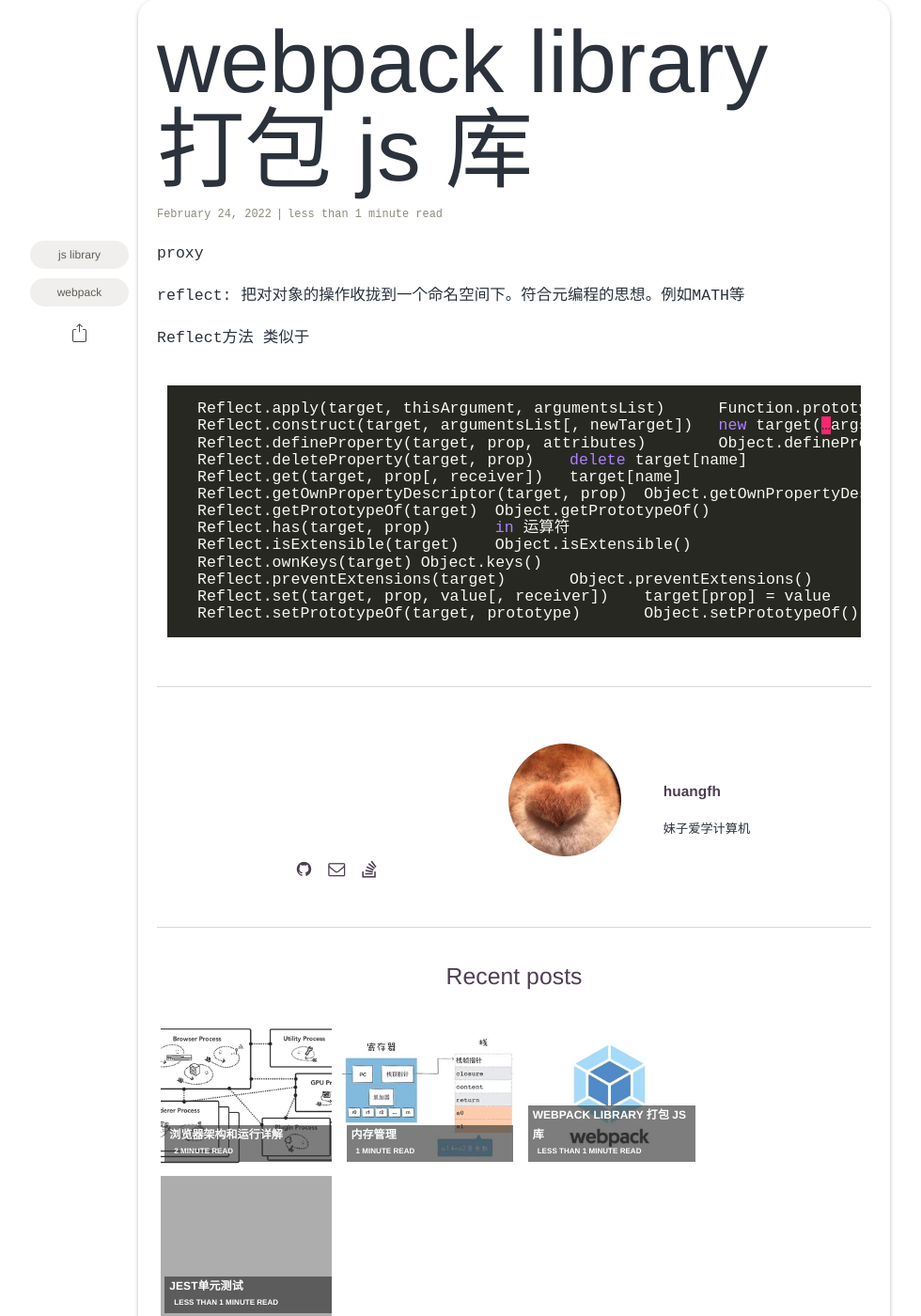
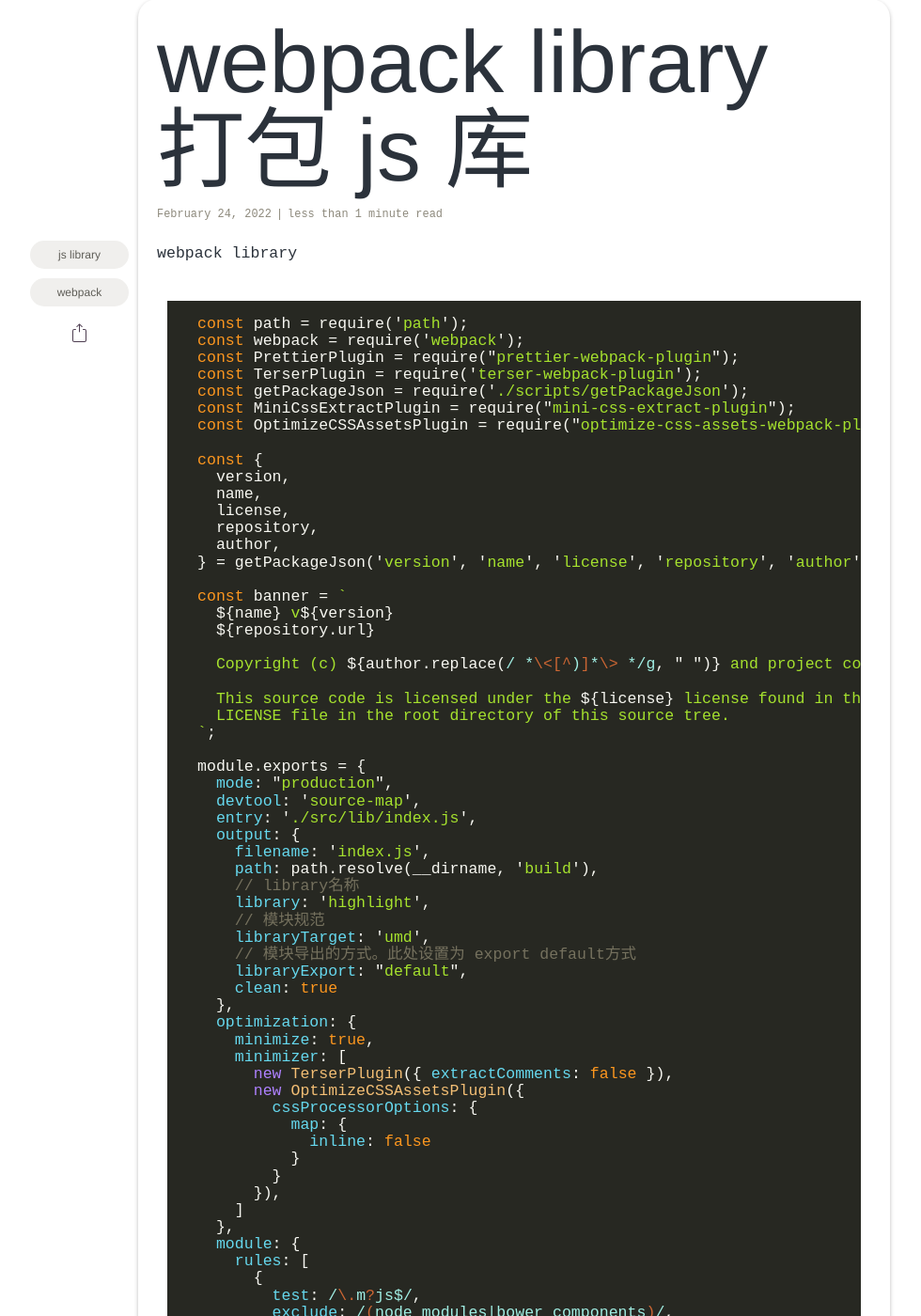
Before and after one commit to huangfh/huangfh.github.io, a Jekyll site: the page built from _posts/2022-03-23-how to build a js library with webpack.md, in a window 1280 px wide and 1400 px high, scrolled down 435 px. Shown: the whole window at 94% size, without its empty margins (93-1073 px from the left). Built offline with Jekyll 4.4.1, drawn with Linux system fonts in a browser that asks for light colours; some web fonts are replaced; comment, search, counter and statistics services are not loaded; some of the changed text lies outside the part shown; grey boxes are pictures that could not be loaded.

Commit message:
feat: 新增内容

````diff
--- a/_posts/2022-03-23-how to build a js library with webpack.md
+++ b/_posts/2022-03-23-how to build a js library with webpack.md
@@ -10,23 +10,88 @@
 description: ""
 toc: yes
 ---
-proxy
+webpack library
 
-reflect: 把对对象的操作收拢到一个命名空间下。符合元编程的思想。例如MATH等
 
-Reflect方法	类似于
 ```javascript
-Reflect.apply(target, thisArgument, argumentsList)	Function.prototype.apply()
-Reflect.construct(target, argumentsList[, newTarget])	new target(…args)
-Reflect.defineProperty(target, prop, attributes)	Object.defineProperty()
-Reflect.deleteProperty(target, prop)	delete target[name]
-Reflect.get(target, prop[, receiver])	target[name]
-Reflect.getOwnPropertyDescriptor(target, prop)	Object.getOwnPropertyDescriptor()
-Reflect.getPrototypeOf(target)	Object.getPrototypeOf()
-Reflect.has(target, prop)	in 运算符
-Reflect.isExtensible(target)	Object.isExtensible()
-Reflect.ownKeys(target)	Object.keys()
-Reflect.preventExtensions(target)	Object.preventExtensions()
-Reflect.set(target, prop, value[, receiver])	target[prop] = value
-Reflect.setPrototypeOf(target, prototype)	Object.setPrototypeOf()
+const path = require('path');
+const webpack = require('webpack');
+const PrettierPlugin = require("prettier-webpack-plugin");
+const TerserPlugin = require('terser-webpack-plugin');
+const getPackageJson = require('./scripts/getPackageJson');
+const MiniCssExtractPlugin = require("mini-css-extract-plugin");
+const OptimizeCSSAssetsPlugin = require("optimize-css-assets-webpack-plugin");
+
+const {
+  version,
+  name,
+  license,
+  repository,
+  author,
+} = getPackageJson('version', 'name', 'license', 'repository', 'author');
+
+const banner = `
+  ${name} v${version}
+  ${repository.url}
+
+  Copyright (c) ${author.replace(/ *\<[^)]*\> */g, " ")} and project contributors.
+
+  This source code is licensed under the ${license} license found in the
+  LICENSE file in the root directory of this source tree.
+`;
+
+module.exports = {
+  mode: "production",
+  devtool: 'source-map',
+  entry: './src/lib/index.js',
+  output: {
+    filename: 'index.js',
+    path: path.resolve(__dirname, 'build'),
+    // library名称
+    library: 'highlight',
+    // 模块规范
+    libraryTarget: 'umd',
+    // 模块导出的方式。此处设置为 export default方式
+    libraryExport: "default",
+    clean: true
+  },
+  optimization: {
+    minimize: true,
+    minimizer: [
+      new TerserPlugin({ extractComments: false }),
+      new OptimizeCSSAssetsPlugin({
+        cssProcessorOptions: {
+          map: {
+            inline: false
+          }
+        }
+      }),
+    ]
+  },
+  module: {
+    rules: [
+      {
+        test: /\.m?js$/,
+        exclude: /(node_modules|bower_components)/,
+        use: {
+          loader: 'babel-loader'
+        }
+      },
+      {
+        test: /\.(sa|sc|c)ss$/,
+        use: [
+          MiniCssExtractPlugin.loader,
+          { loader: "css-loader", options: { sourceMap: true } },
+        ],
+      }
+    ]
+  },
+  plugins: [
+    new PrettierPlugin(),
+    new MiniCssExtractPlugin({
+      filename: 'index.css'
+    }),
+    new webpack.BannerPlugin(banner)
+  ]
+};
 ```
````
